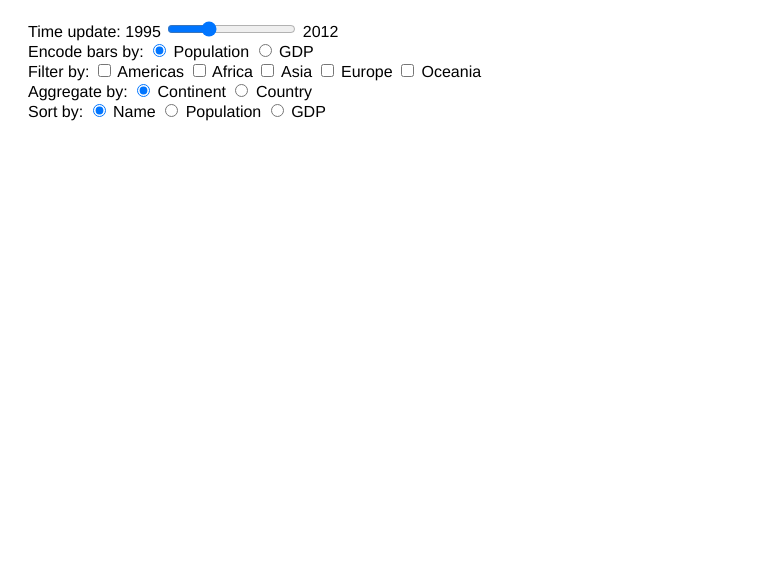
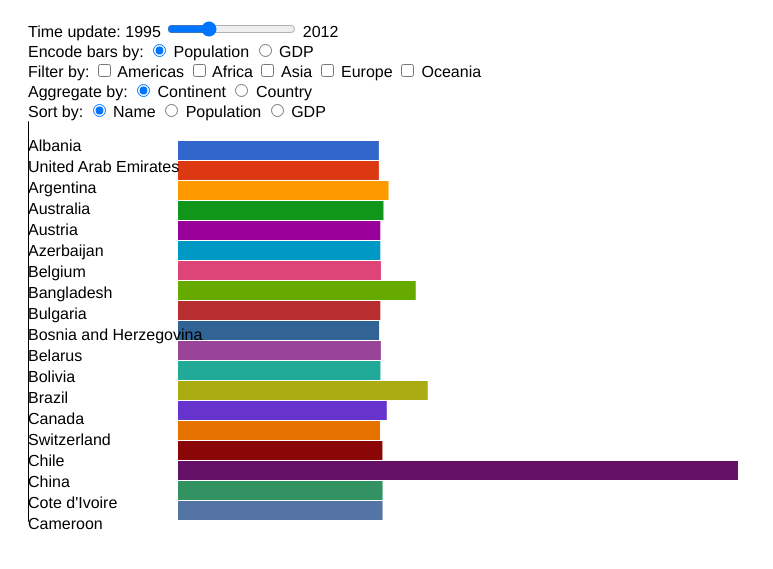
Before and after one commit to JessikaSmith/JessikaSmith.github.io, a plain HTML site: page hw2/barchart.html in a window 1280 px wide. Shown: the part 89-658 px from the top of the page, without its empty margins (0-773 px from the left). Drawn offline with nearby package versions, Linux system fonts and the light colour scheme.

Commit message:
Add simple SVG

```diff
--- a/hw2/css/style.css
+++ b/hw2/css/style.css
@@ -52,3 +52,7 @@ rect{
   fill:teal;
   fill-opacity:.8
 }
+
+svg {
+  margin: 20px auto;
+}
--- a/hw2/js/barchart_script.js
+++ b/hw2/js/barchart_script.js
@@ -6,6 +6,11 @@
 //     { head: 'Population', cl: 'right', html: f('Population', d3.format(',.0f')) },
 //     { head: 'Year', cl: 'right', html: f('Year', d3.format('.0f')) }
 // ];
+
+function colors(n) {
+  var colores_g = ["#3366cc", "#dc3912", "#ff9900", "#109618", "#990099", "#0099c6", "#dd4477", "#66aa00", "#b82e2e", "#316395", "#994499", "#22aa99", "#aaaa11", "#6633cc", "#e67300", "#8b0707", "#651067", "#329262", "#5574a6", "#3b3eac"];
+  return colores_g[n % colores_g.length];
+}
 
 // get information from nested json
 function prepare_columns(columns){
@@ -28,8 +33,6 @@ function prepare_columns(columns){
 
   function getYear(data, year){
     var y = d3.select('input[type=range]').node().valueAsNumber;
-    console.log(data);
-    console.log(year);
     if (data === undefined) {
       data = tableData;
     }
@@ -50,57 +53,66 @@ function prepare_columns(columns){
 
 function initBarchartVars(data){
   margin = {top: 50, bottom: 10, left:300, right: 40};
+  textW = 200;
+  barH = 20;
   width = 900 - margin.left - margin.right;
-  height = 900 - margin.top - margin.bottom;
-
+  height = barH*data.length - margin.top - margin.bottom;
   xScale = d3.scaleLinear().range([0, width]);
   yScale = d3.scaleBand().rangeRound([0, height], .8, 0);
   svg = d3.select("body").append("svg")
               .attr("width", width+margin.left+margin.right)
               .attr("height", height+margin.top+margin.bottom);
-  console.log(d3.select('input[name=encoder]:checked'));
-  var encoder = d3.select('input[name=encoder]:checked').node().value;
-
-  max = d3.max(data, function(d){
-                  return d[encoder];
-              })
-  min = 0;
-  xScale.domain([min, max]);
-  yScale.domain(data.map(function(d){
-    return d.name;
-  }));
-
-}
+};
 
 function initBarchart(data){
   initBarchartVars(data);
-  yAxis = d3.svg.axis()
-        .scale(yScale)
-        .orient("left")
-        .tickSize(0,0);
+  var encoder = d3.select('input[name=encoder]:checked').node().value;
+  max = d3.max(data, function(d){
+      return d[encoder];
+  });
+  min = 0;
+  xScale = d3.scaleLinear().domain([0, max])
+      .range([textW, width]);
+
+  // Add normal length
+  yScale = d3.scaleBand().range([0, data.length*barH]);
+  svg.attr('height', yScale.range()[1]+25+'px');
+  yAxis = d3.axisLeft()
+    .scale(yScale);
+
   svg.append("g")
     .call(yAxis);
   var bar = svg.selectAll('g')
-           .data(data)
-       .enter().append('g')
-           .attr('transform', function(d, i) { return "translate(0," + i * bar_height + ")"; });
+   .data(data)
+   .enter()
+   .append('g')
+   .attr('transform', function(d, i) {
+      return "translate(0," + i * barH + ")";
+    });
 
    bar.append('rect').transition().duration(1000)
-       .attr('width', function(d) { return xScale(d.population); })
-       .attr('height', bar_height - 1)
-       .attr('x', 150)
-       .attr('fill', function(d) { return getRandomColor(d.population, max); });
+       .attr('width', function(d) {
+         return xScale(d[encoder]); })
+       .attr('height',  barH - 1)
+       .attr('x', 150);
+       // .attr('fill', function(d){
+       //   return colors(d[encoder], max);
+       // });
 
    bar.append('text')
        .text(function(d){
-           return d.name;
+           return d['Name'];
        })
        .attr('y', function(d, i){
            return i + 9;
        })
        .attr('class', 'lable');
+
+    var t = d3.selectAll('rect');
+    t.attr("fill", function(d, i) {
+      return colors(i);
+    });
 }
-
 
 function updateBarchart(data){
   initBarchartVars(data);
```
Also changed, not shown: hw2/index.html (added).
